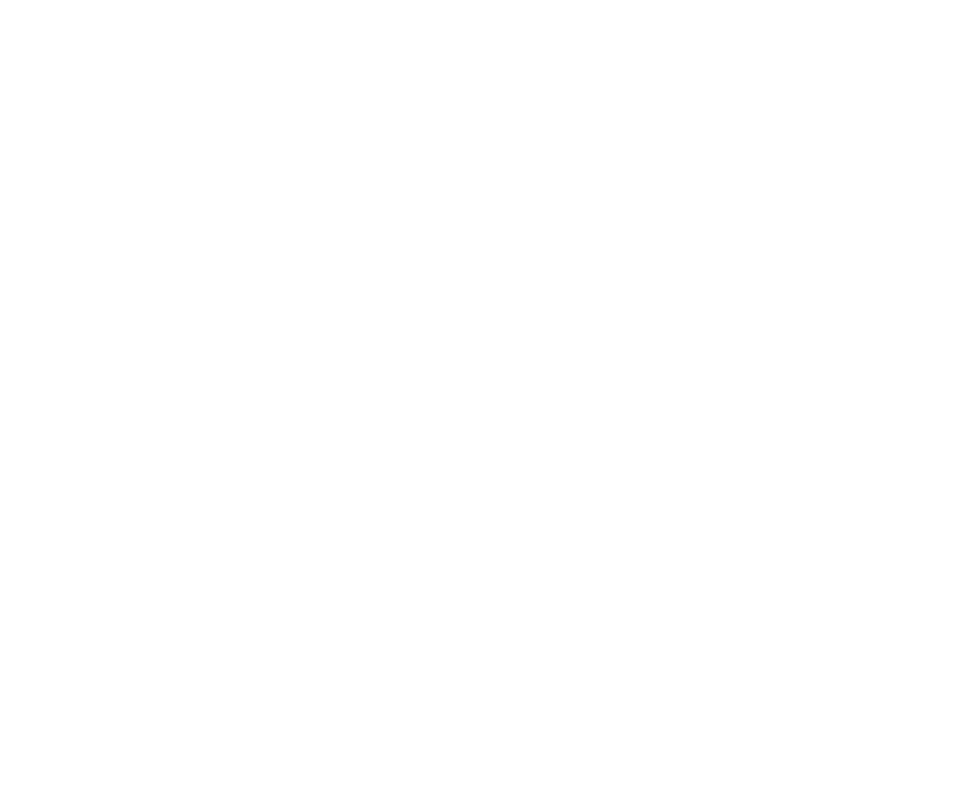
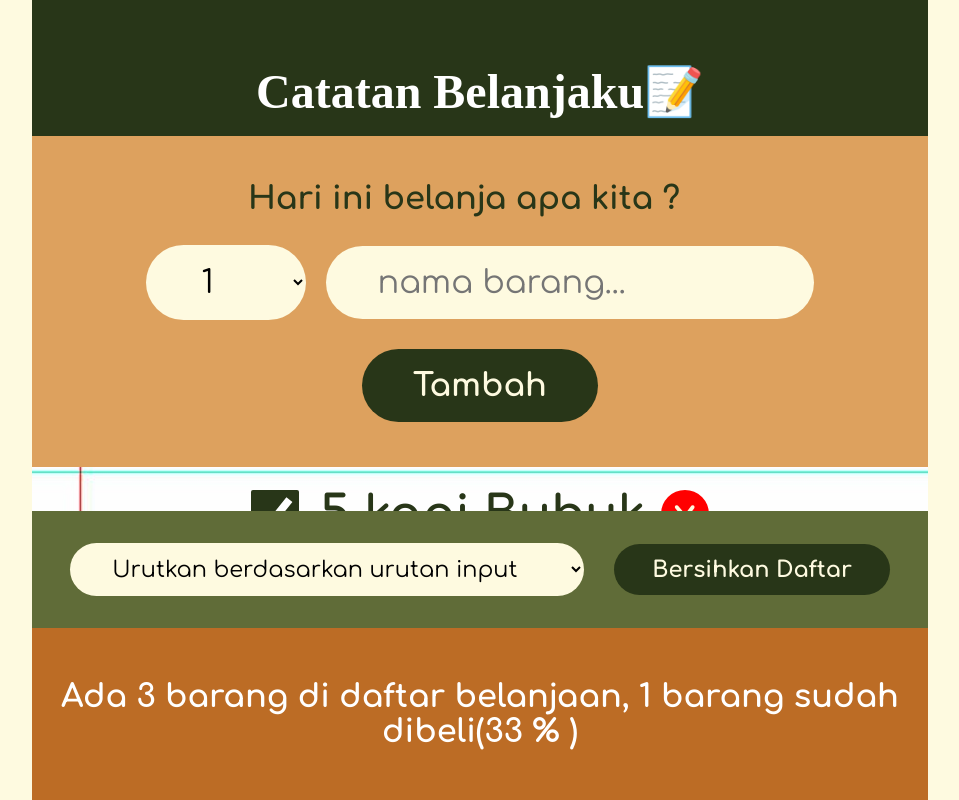
Before and after one commit to akmalamang/catatanBelanja, a plain HTML site: page index.html in a window 1280 px wide. Shown: the whole page, without its empty margins (160-1119 px from the left). Drawn offline with Linux system fonts and the light colour scheme; the site is published under a folder, as on GitHub Pages, so addresses that start at the root find nothing; files whose address does not match are found by name; a web font is replaced by a local one.

Commit message:
perubahan html

```diff
--- a/index.html
+++ b/index.html
@@ -5,8 +5,8 @@
     <meta charset="UTF-8" />
     <meta name="viewport" content="width=device-width, initial-scale=1.0" />
     <title>Catatan Belanja</title>
-    <script type="module" crossorigin src="/assets/index-61254ff7.js"></script>
-    <link rel="stylesheet" href="/assets/index-17303b10.css">
+    <script type="module" crossorigin src="./assets/index-61254ff7.js"></script>
+    <link rel="stylesheet" href="./assets/index-17303b10.css">
 </head>
 
 <body>
```
